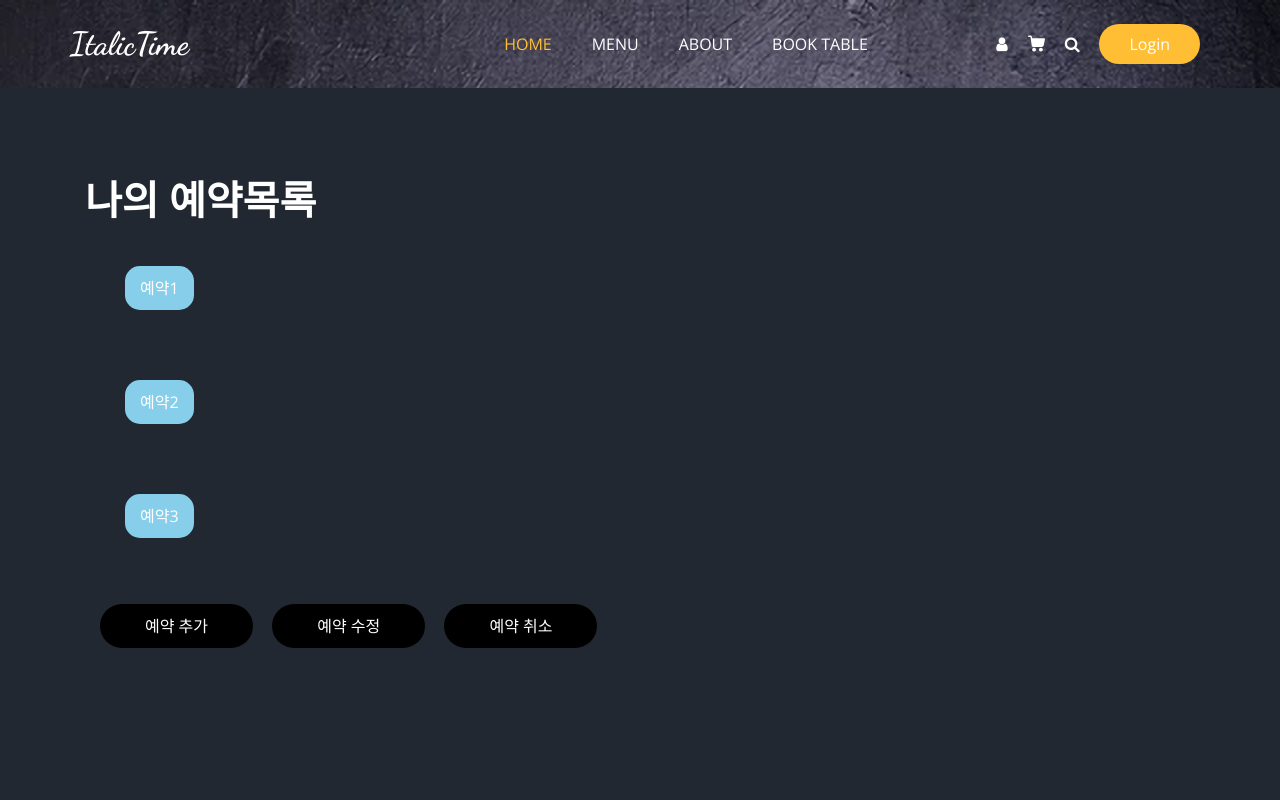
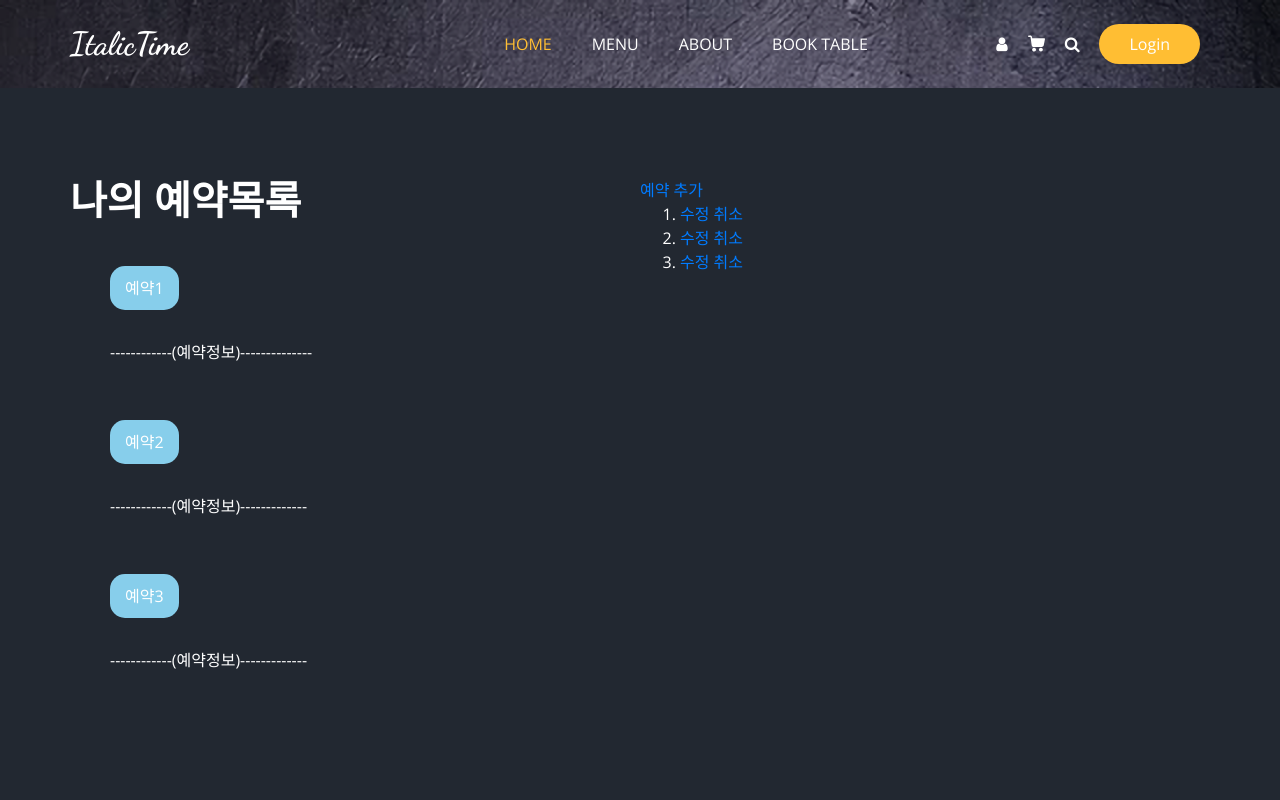
Before and after one commit to Son-HyeonTae/Restaurant_Resv_System, a plain HTML site: page frontend/check_reserve.html in a window 1280 px wide. Shown: the top 800 px of the page. Drawn offline with nearby package versions, Linux system fonts and the light colour scheme; some packages are replaced by stand-ins of ours.

Commit message:
Update check_reserve.html

```diff
--- a/frontend/check_reserve.html
+++ b/frontend/check_reserve.html
@@ -138,33 +138,47 @@
         </nav>
       </div>
     </header>
-    <!-- 헤더 끝 -->
   </div>
-
+<!-- 헤더 끝 -->
 
 
 <!-- 예약목록 조회 -->
 <section class="check_reserve_section layout_padding">
   <div class="container  ">
-    <!-- <div class="row"> --><div>
-      <div class="col-md-6 ">
-      </div>
+    <div class="row">
       <div class="col-md-6">
         <div class="detail-box">
           <div class="heading_container">
             <h2> 나의 예약목록 </h2>
           </div>
-          <ul class="reserve_list">
+          <ol class="reserve_list">
             <li><a href="">예약1</a></li>
+            <p>------------(예약정보)--------------</p>
             <li><a href="">예약2</a></li>
+            <p>------------(예약정보)-------------</p>
             <li><a href="">예약3</a></li>
-          </ul>
-          <div class="reserve_options">
-              <a href="">예약 추가 </a>
-              <a href="">예약 수정 </a>
-              <a href="">예약 취소 </a>
-          </div>
+            <p>------------(예약정보)-------------</p>
+          </ol>
         </div>
+      </div>
+      <div class="reserve_options" >
+        <div class="rsv_add">
+          <a href="">예약 추가 </a>
+        </div>
+          <ol class="rsv_option_list">
+            <li>
+              <td><a href=""> 수정 </a></td>
+              <td><a href=""> 취소 </a></td>
+            </li>
+            <li>
+              <td><a href=""> 수정 </a></td>
+              <td><a href=""> 취소 </a></td>
+            </li>
+            <li>
+              <td><a href=""> 수정 </a></td>
+              <td><a href=""> 취소 </a></td>
+            </li>
+          </ol>
       </div>
     </div>
   </div>
```
